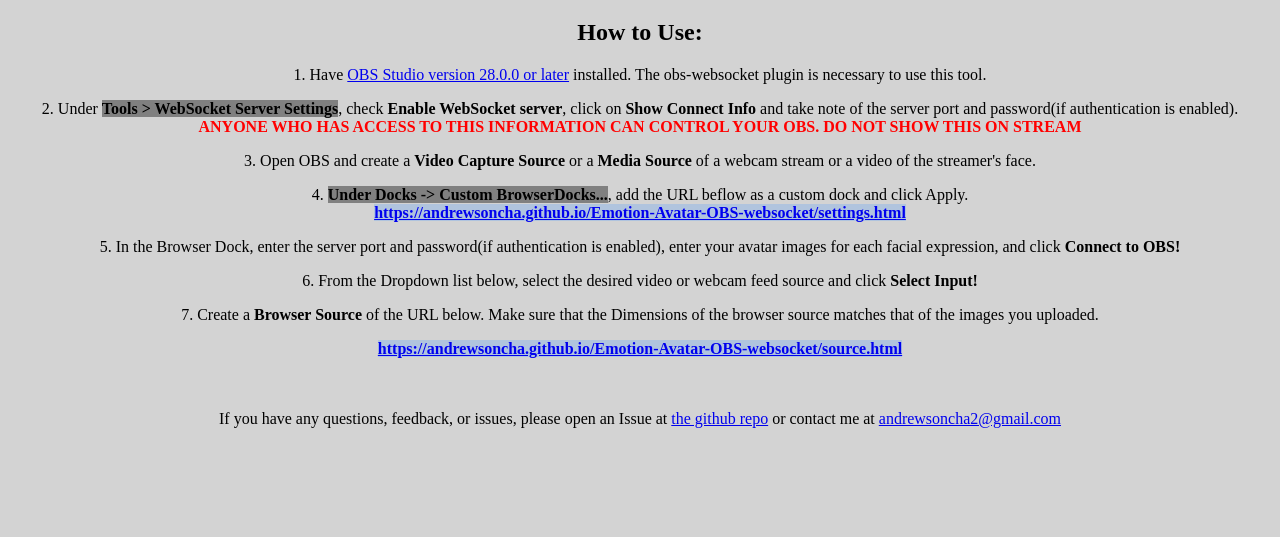
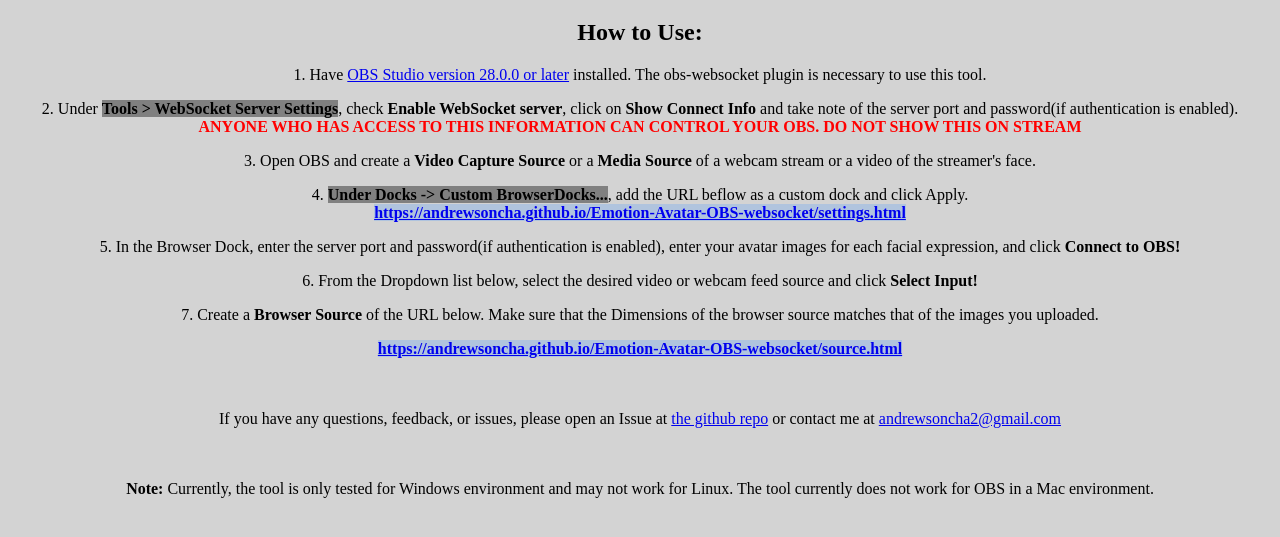
Before and after one commit to andrewsoncha/Emotion-Avatar-OBS-websocket, a website: page index.html in a window 1280 px wide. Shown: the part 61-598 px from the top of the page. Drawn offline with Linux system fonts and the light colour scheme.

Commit message:
added note in index page

```diff
--- a/index.html
+++ b/index.html
@@ -47,6 +47,8 @@
 	<br><br><br>
 	<p>If you have any questions, feedback, or issues, please open an Issue at <a href = "https://github.com/andrewsoncha/Emotion-Avatar-OBS-websocket">the github repo</a> or contact me at <a href="andrewsoncha2@gmail.com">andrewsoncha2@gmail.com</a>
 
+	<br><br><br>
+	<p><b>Note: </b>Currently, the tool is only tested for Windows environment and may not work for Linux. The tool currently does not work for OBS in a Mac environment.</p>
 </body>
 
 </html>
```
